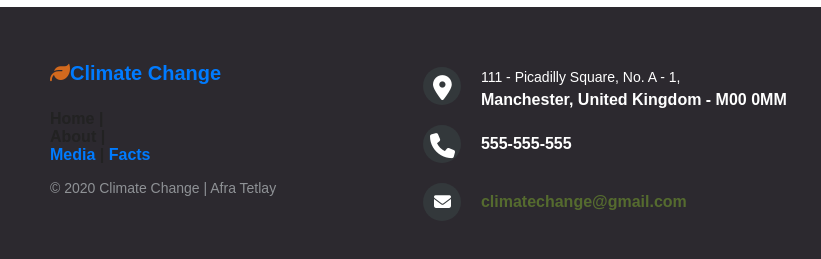
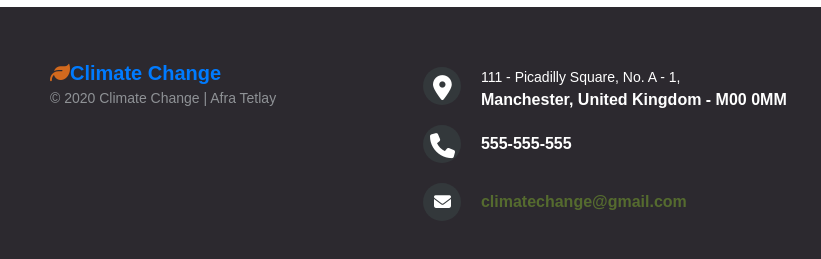
Before and after one commit to Code-Institute-Submissions/climate--change, a plain HTML site: page index.html in a window 1280 px wide. Shown: the part 2833-3092 px from the top of the page, 0-821 px from the left. Drawn offline with nearby package versions, Linux system fonts and the light colour scheme.

```diff
--- a/index.html
+++ b/index.html
@@ -191,18 +191,6 @@
 				<div class="footer-left">
 					<a class="navbar-brand" href="#"><i class="fas fa-leaf"></i>Climate Change</a>
 
-					<p class="footer-links">
-						<div class="banner-area" id="#">Home
-						|
-                        </div>
-						<div class="banner-area" id="about">About
-						|
-                        </div>
-						<a href="media">Media</a>
-						|
-						<a href="facts">Facts</a>
-					</p>
-
 					<p class="footer-company-name">© 2020 Climate Change | Afra Tetlay</p>
 				</div>
 
```
Also changed, not shown: assets/style.css (+10 -1 lines).
